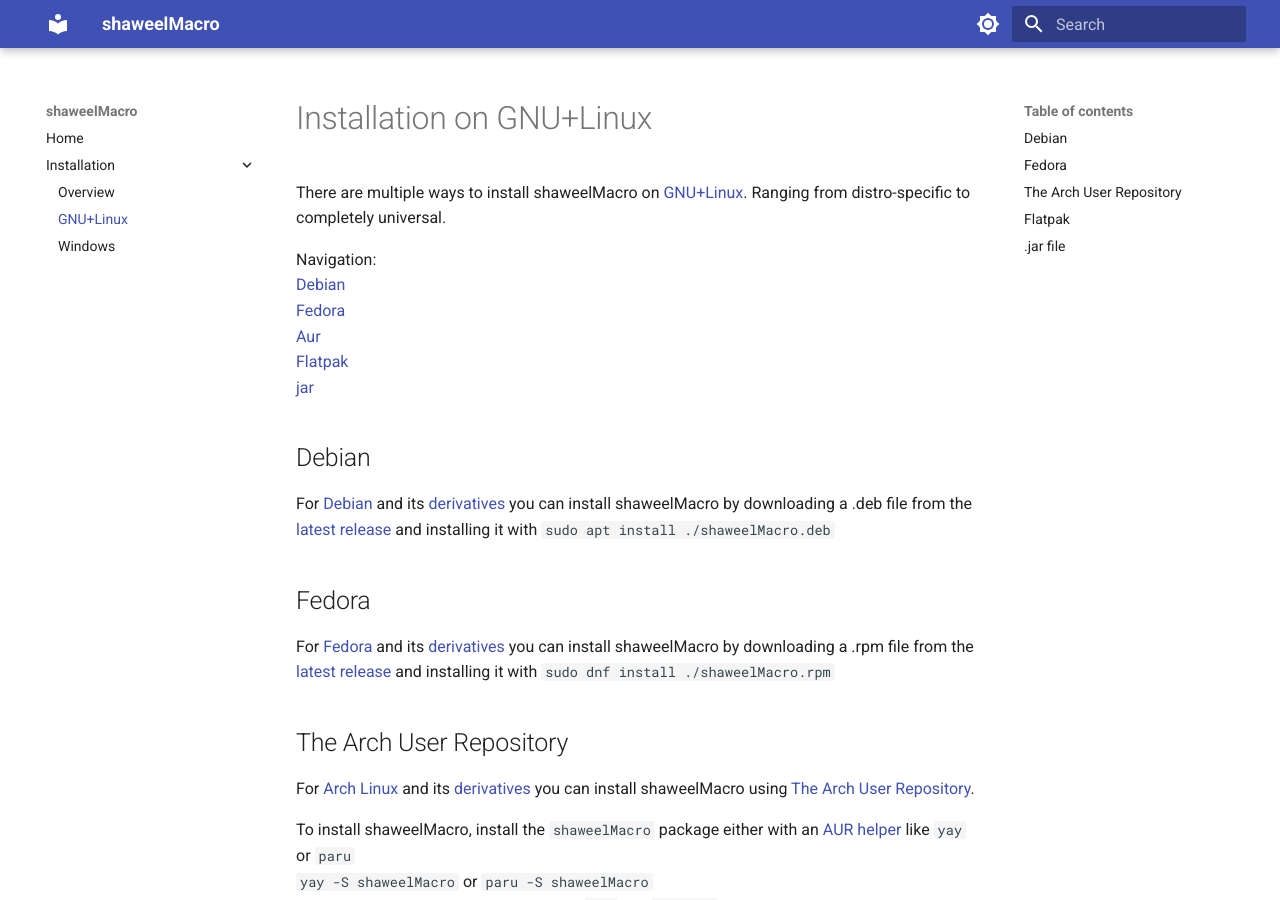
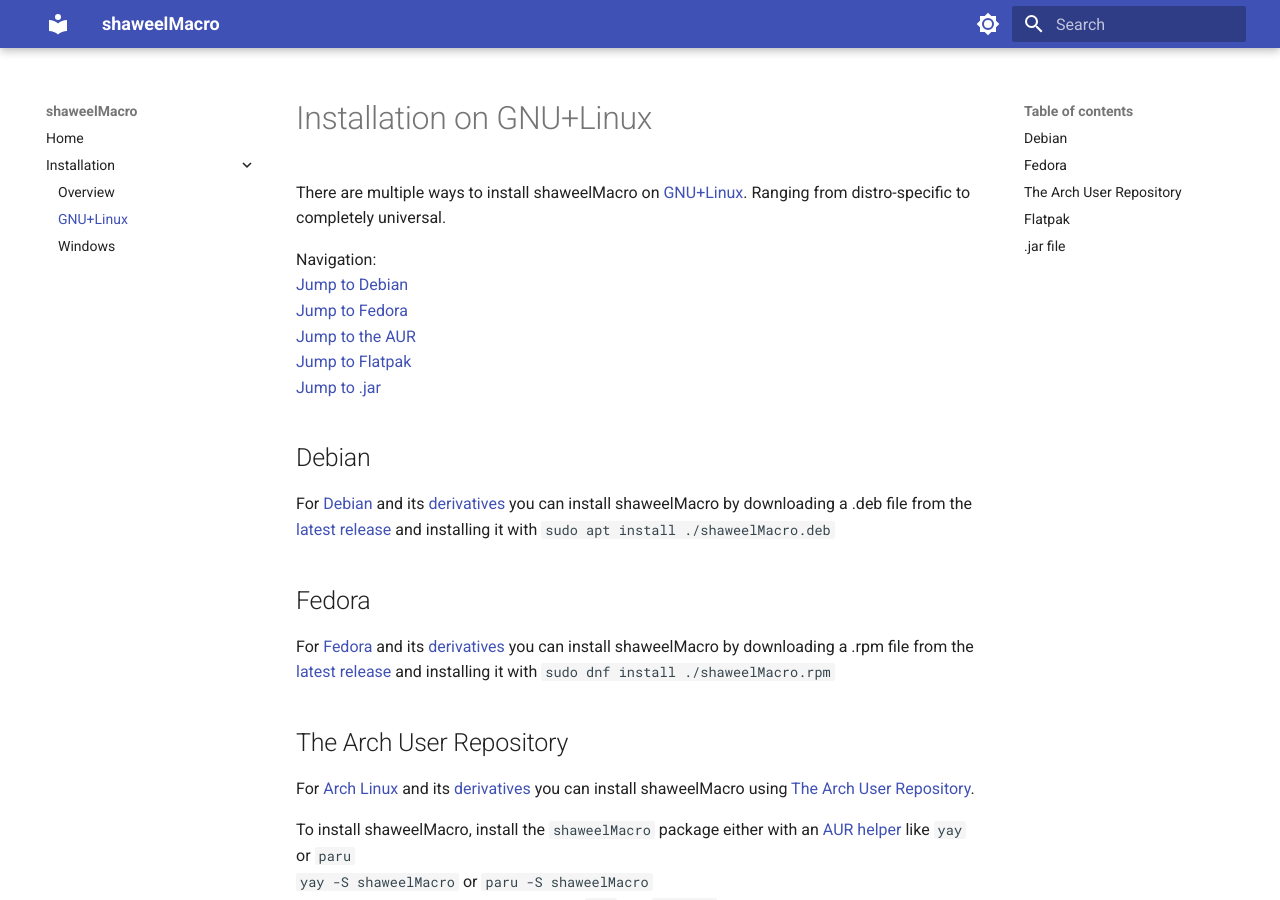
Before and after one commit to shaweel/shaweelMacroDocumentation, an MkDocs documentation site: the page built from docs/installation/linux.md, in a window 1280 px wide and 900 px high. Built offline with MkDocs 1.6.1 and Material for MkDocs 9.7.7, drawn with Linux system fonts in a browser that asks for light colours.

Commit message:
Fixed a bit of formatting

```diff
--- a/docs/installation/linux.md
+++ b/docs/installation/linux.md
@@ -2,16 +2,16 @@
 There are multiple ways to install shaweelMacro on [GNU+Linux](https://kernel.org). Ranging from distro-specific to completely universal.
 
 Navigation:
-[Debian](#debian)
-[Fedora](#fedora)
-[Aur](#the-arch-user-repository)
-[Flatpak](#flatpak)
-[jar](#jar-file)
+[Jump to Debian](#debian)
+[Jump to Fedora](#fedora)
+[Jump to the AUR](#the-arch-user-repository)
+[Jump to Flatpak](#flatpak)
+[Jump to .jar](#jar-file)
 ## Debian
-For [Debian](https://www.debian.org) and its [derivatives](https://www.debian.org/derivatives/) you can install shaweelMacro by downloading a .deb file from the [latest release](github.com/shaweel/shaweelMacro/releases/latest) and installing it with `sudo apt install ./shaweelMacro.deb`
+For [Debian](https://www.debian.org) and its [derivatives](https://www.debian.org/derivatives/) you can install shaweelMacro by downloading a .deb file from the [latest release](https://github.com/shaweel/shaweelMacro/releases/latest) and installing it with `sudo apt install ./shaweelMacro.deb`
 
 ## Fedora
-For [Fedora](https://fedoraproject.org) and its [derivatives](https://fedoraproject.org/wiki/Derived_distributions) you can install shaweelMacro by downloading a .rpm file from the [latest release](github.com/shaweel/shaweelMacro/releases/latest) and installing it with `sudo dnf install ./shaweelMacro.rpm`
+For [Fedora](https://fedoraproject.org) and its [derivatives](https://fedoraproject.org/wiki/Derived_distributions) you can install shaweelMacro by downloading a .rpm file from the [latest release](https://github.com/shaweel/shaweelMacro/releases/latest) and installing it with `sudo dnf install ./shaweelMacro.rpm`
 
 ## The Arch User Repository
 For [Arch Linux](https://archlinux.org) and its [derivatives](https://wiki.archlinux.org/title/Arch-based_distributions) you can install shaweelMacro using [The Arch User Repository](https://aur.archlinux.org).
@@ -26,7 +26,7 @@ or manually installing the package using `git` and `makepkg`
 ## Flatpak
 shaweelMacro can also be installed using `flatpak` on any distribution supporting it. This is generally not recommended if your distribution already has a native way of installing shaweelMacro
 
-To install shaweelMacro via `flatpak` download a .flatpak file from the [latest release](github.com/shaweel/shaweelMacro/releases/latest) and install it with `flatpak install ./shaweelMacro.flatpak`
+To install shaweelMacro via `flatpak` download a .flatpak file from the [latest release](https://github.com/shaweel/shaweelMacro/releases/latest) and install it with `flatpak install ./shaweelMacro.flatpak`
 
 I am trying to get shaweelMacro on [Flathub](https://flathub.org/) as soon as possible.
 
@@ -35,4 +35,4 @@ You can also choose the universal option, which will run on anything which runs
 
 To run shaweelMacro using the .jar file, you will first have to ensure you have the Java 25 JRE or JDK installed. I recommend using [Adoptium Temurin JRE](https://adoptium.net/temurin/releases).
 
-After making sure you have the Java 25 JRE or JDK installed, you can download a .jar file from the [latest release](github.com/shaweel/shaweelMacro/releases/latest) and simply run it with `java -jar ./shaweelMacro.jar` or on some [Desktop Environments](https://en.wikipedia.org/wiki/Desktop_environment) just opening the file.
+After making sure you have the Java 25 JRE or JDK installed, you can download a .jar file from the [latest release](https://github.com/shaweel/shaweelMacro/releases/latest) and simply run it with `java -jar ./shaweelMacro.jar` or on some [Desktop Environments](https://en.wikipedia.org/wiki/Desktop_environment) just opening the file.
```
